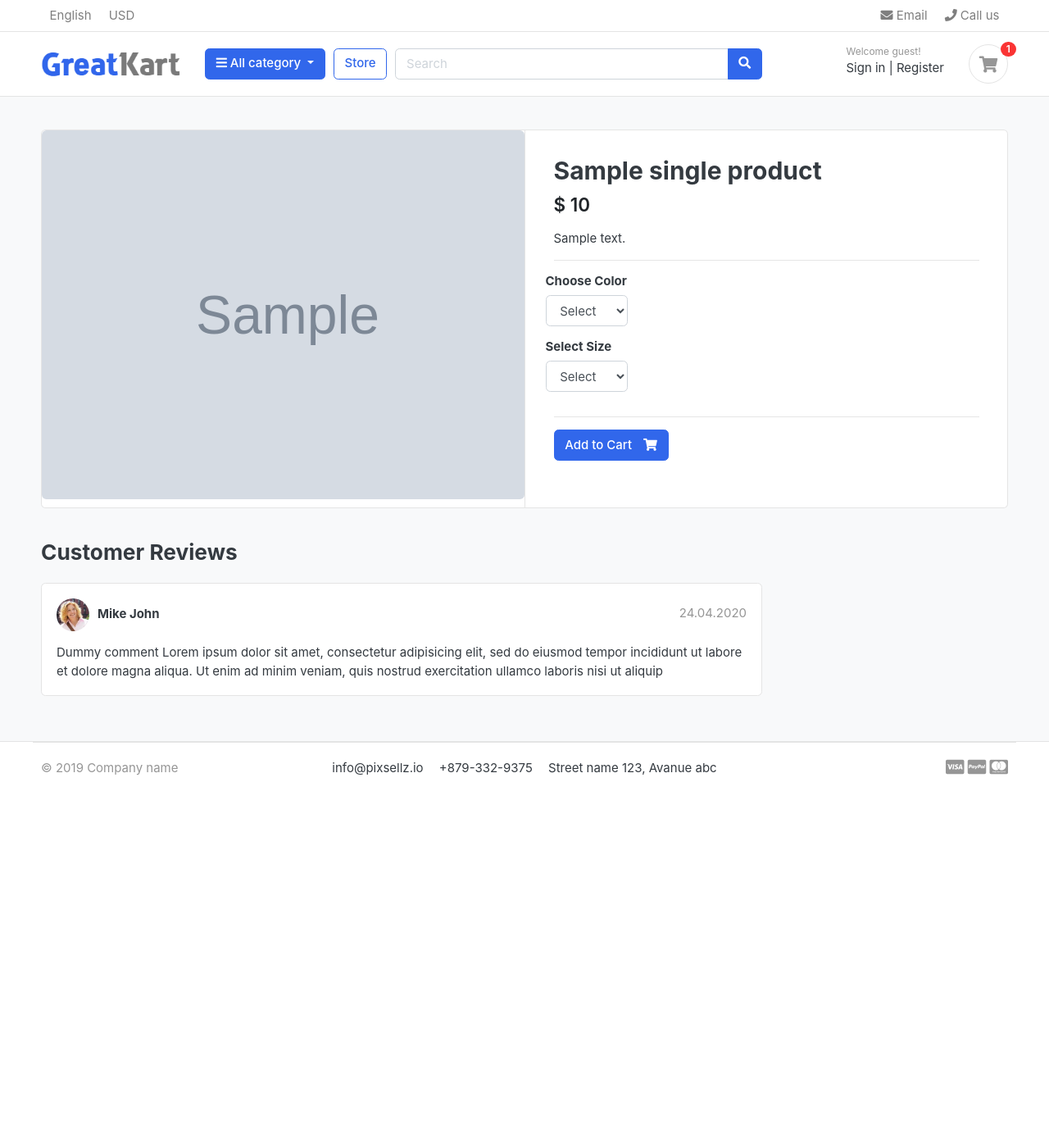
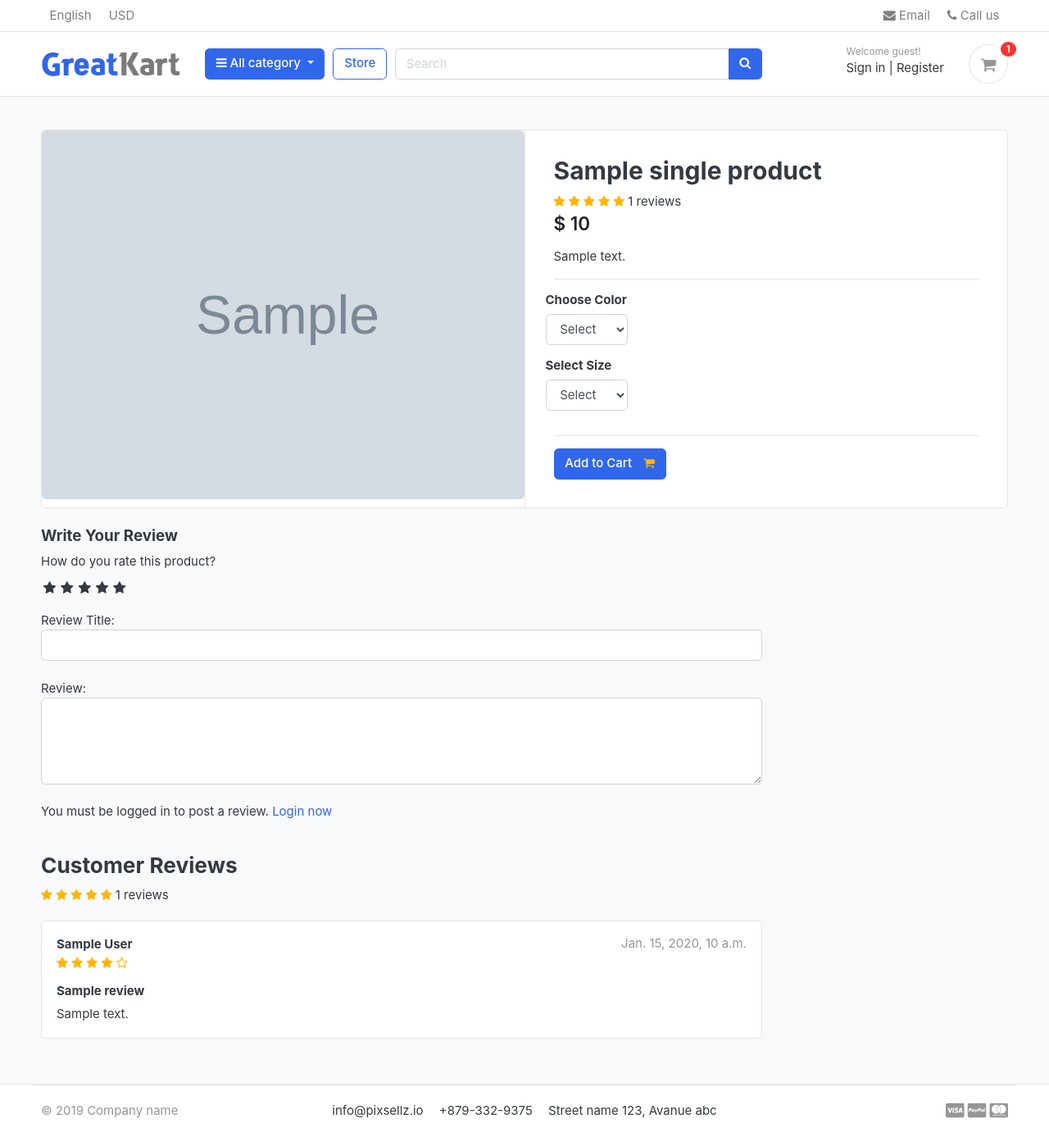
Before and after one commit to UttamKumarPatel/greatkart-django, a Django app: template templates/store/product_detail.html in a window 1280 px wide. Shown: the whole page at 82% size. Before the commit the page ends 946 px from the top, so only its background shows below. Run offline with Django 3.2, Linux system fonts and the light colour scheme; the template is opened without the code that fills it: most values are stand-ins (such as "Sample title", 1, 10 or a date in 2020); grey boxes marked "Sample" are stand-in pictures; some libraries are stand-ins or nearby versions; some web fonts are replaced.

Commit message:
Review and rating

```diff
--- a/accounts/models.py
+++ b/accounts/models.py
@@ -57,6 +57,8 @@
 
     objects = MyAccountManager()
 
+    def full_name(self):
+        return f'{self.first_name} {self.last_name}'
 
     def __str__(self):
         return self.email
--- a/greatkart/settings.py
+++ b/greatkart/settings.py
@@ -147,5 +147,5 @@
 EMAIL_HOST = 'smtp.gmail.com'
 EMAIL_PORT = 587
 EMAIL_HOST_USER = 'ukpatel029@gmail.com'
-EMAIL_HOST_PASSWORD = 'Uttam2242004'
+EMAIL_HOST_PASSWORD = 'Uttam1112000@#@'
 EMAIL_USE_TLS = True
--- /dev/null
+++ b/greatkart/static/css/custom.css
@@ -0,0 +1,46 @@
+/* Hide Radio button */
+.rate > input{
+    display: none;
+  }
+
+  .rate{
+    display: inline-block;;
+    border: 0;
+  }
+
+  .rate > label{
+    float: right;
+  }
+
+  /* Showing the stars */
+  .rate > label:before{
+    display: inline-block;
+    font-size: 1.1rem;
+    font-family: FontAwesome;
+    content: "\f005";
+    margin:0;
+    padding:0.3rem .2rem;
+    cursor: pointer;
+  }
+
+  /* Half star */
+.rate .half:before{
+    content: "\f089";
+    position: absolute;
+    padding-right: 0;
+  }
+
+  /* Click and hover */
+input:checked ~ label, label:hover ~ label{
+    color: #ffb503;
+  }
+
+  /* hover hightlight */
+input:checked + label:hover, input:checked ~ label:hover,input:checked ~ label:hover ~ label,
+label:hover ~ input:checked ~ label{
+  color: #cc9000;
+}
+
+.rating-star i{
+    color: #ffb503 !important;
+  }
--- a/store/admin.py
+++ b/store/admin.py
@@ -1,5 +1,5 @@
 from django.contrib import admin
-from .models import Product, Variation
+from .models import Product, Variation, ReviewRating
 
 # Register your models here.
 
@@ -14,3 +14,4 @@
 
 admin.site.register(Product, ProductAdmin)
 admin.site.register(Variation, VariationAdmin)
+admin.site.register(ReviewRating)
--- a/store/urls.py
+++ b/store/urls.py
@@ -6,4 +6,5 @@
     path('category/<slug:category_slug>/', views.store, name='products_by_category'),
     path('category/<slug:category_slug>/<slug:product_slug>/', views.product_detail, name='product_detail'),
     path('search/', views.search, name='search'),
+    path('submit_review/<int:product_id>/', views.submit_review, name='submit_review'),
 ]
--- a/templates/base.html
+++ b/templates/base.html
@@ -25,6 +25,9 @@
 <!-- custom style -->
 <link href="{% static 'css/ui.css' %}" rel="stylesheet" type="text/css"/>
 <link href="{% static 'css/responsive.css' %}" rel="stylesheet" media="only screen and (max-width: 1200px)" />
+
+<link href="{% static 'css/custom.css' %}" rel="stylesheet" type="text/css"/>
+<link rel="stylesheet" href="https://cdnjs.cloudflare.com/ajax/libs/font-awesome/4.7.0/css/font-awesome.min.css">
 
 <!-- custom javascript -->
 <script src="{% static 'js/script.js' %}" type="text/javascript"></script>
--- a/templates/store/product_detail.html
+++ b/templates/store/product_detail.html
@@ -23,6 +23,16 @@
       <article class="content-body">
 
       <h2 class="title">{{ single_product.product_name }}</h2>
+
+      <div class="rating-star">
+		<span>
+			<i class="fa fa-star{% if single_product.averageReview < 0.5 %}-o{% elif single_product.averageReview >= 0.5 and single_product.averageReview < 1 %}-half-o {% endif %}" aria-hidden="true"></i>
+			<i class="fa fa-star{% if single_product.averageReview < 1.5 %}-o{% elif single_product.averageReview >= 1.5 and single_product.averageReview < 2 %}-half-o {% endif %}" aria-hidden="true"></i>
+			<i class="fa fa-star{% if single_product.averageReview < 2.5 %}-o{% elif single_product.averageReview >= 2.5 and single_product.averageReview < 3 %}-half-o {% endif %}" aria-hidden="true"></i>
+			<i class="fa fa-star{% if single_product.averageReview < 3.5 %}-o{% elif single_product.averageReview >= 3.5 and single_product.averageReview < 4 %}-half-o {% endif %}" aria-hidden="true"></i>
+			<i class="fa fa-star{% if single_product.averageReview < 4.5 %}-o{% elif single_product.averageReview >= 4.5 and single_product.averageReview < 5 %}-half-o {% endif %}" aria-hidden="true"></i>
+	<span>{{single_product.countReview}} reviews</span>
+		</span>
 
       <div class="mb-3">
           <var class="price h4">$ {{single_product.price}}</var>
@@ -73,28 +83,89 @@
       <div class="row">
                   <div class="col-md-9">
 
-          <header class="section-heading">
-              <h3>Customer Reviews </h3>
 
-          </header>
+          <form action="{% url 'submit_review' single_product.id %}" method="POST">
+            {% csrf_token %}
+            <h5>Write Your Review</h5>
 
+            <div>
+                <!-- Rating stars -->
+                <label>How do you rate this product?</label>
+				<br>
+                <div class="rate">
+                    <input type="radio" name="rating" id="rating10" value="5" required /><label for="rating10" title="5"></label>
+                    <input type="radio" name="rating" id="rating9" value="4.5" required /><label for="rating9" title="4.5" class="half"></label>
+                    <input type="radio" name="rating" id="rating8" value="4" required /><label for="rating8" title="4"></label>
+                    <input type="radio" name="rating" id="rating7" value="3.5" required /><label for="rating7" title="3.5" class="half"></label>
+                    <input type="radio" name="rating" id="rating6" value="3" required /><label for="rating6" title="3"></label>
+                    <input type="radio" name="rating" id="rating5" value="2.5" required /><label for="rating5" title="2.5" class="half"></label>
+                    <input type="radio" name="rating" id="rating4" value="2" required /><label for="rating4" title="2"></label>
+                    <input type="radio" name="rating" id="rating3" value="1.5" required /><label for="rating3" title="1.5" class="half"></label>
+                    <input type="radio" name="rating" id="rating2" value="1" required /><label for="rating2" title="1"></label>
+                    <input type="radio" name="rating" id="rating1" value="0.5" required /><label for="rating1" title="0.5" class="half"></label>
+                </div>
+<br>
+
+                Review Title:
+                <input type="text" class="form-control" name="subject">
+                <br>
+                Review:
+                <textarea name="review" rows="4" class="form-control"></textarea>
+                <br>
+                {% if user.is_authenticated %}
+				    {% if orderproduct %}
+						<input type="submit" value="Submit Review" class="btn btn-primary">
+					{% else %}
+						<p>You must purchase this product to post a review.</p>
+					{% endif %}
+				{% else %}
+				<p>You must be logged in to post a review. <span><a href="{% url 'login' %}">Login now</a></span></p>
+				{% endif %}
+
+            </div>
+{% include 'includes/alerts.html' %}
+          </form>
+<br>
+<header class="section-heading">
+    <h3>Customer Reviews </h3>
+    <div class="rating-star">
+		<span>
+			<i class="fa fa-star{% if single_product.averageReview < 0.5 %}-o{% elif single_product.averageReview >= 0.5 and single_product.averageReview < 1 %}-half-o {% endif %}" aria-hidden="true"></i>
+			<i class="fa fa-star{% if single_product.averageReview < 1.5 %}-o{% elif single_product.averageReview >= 1.5 and single_product.averageReview < 2 %}-half-o {% endif %}" aria-hidden="true"></i>
+			<i class="fa fa-star{% if single_product.averageReview < 2.5 %}-o{% elif single_product.averageReview >= 2.5 and single_product.averageReview < 3 %}-half-o {% endif %}" aria-hidden="true"></i>
+			<i class="fa fa-star{% if single_product.averageReview < 3.5 %}-o{% elif single_product.averageReview >= 3.5 and single_product.averageReview < 4 %}-half-o {% endif %}" aria-hidden="true"></i>
+			<i class="fa fa-star{% if single_product.averageReview < 4.5 %}-o{% elif single_product.averageReview >= 4.5 and single_product.averageReview < 5 %}-half-o {% endif %}" aria-hidden="true"></i>
+	<span>{{single_product.countReview}} reviews</span>
+		</span>
+
+</header>
+
+{% for review in reviews %}
           <article class="box mb-3">
               <div class="icontext w-100">
-                  <img src="{% static './images/avatars/avatar1.jpg' %}" class="img-xs icon rounded-circle">
+
                   <div class="text">
-                      <span class="date text-muted float-md-right">24.04.2020 </span>
-                      <h6 class="mb-1">Mike John </h6>
-
+                      <span class="date text-muted float-md-right">{{review.updated_at}}</span>
+                      <h6 class="mb-1">{{review.user.full_name}}</h6>
+                      <div class="rating-star">
+                        <span>
+                            <i class="fa fa-star{% if review.rating == 0.5 %}-half-o{% elif review.rating < 1 %}-o {% endif %}" aria-hidden="true"></i>
+                            <i class="fa fa-star{% if review.rating == 1.5 %}-half-o{% elif review.rating < 2 %}-o {% endif %}" aria-hidden="true"></i>
+                            <i class="fa fa-star{% if review.rating == 2.5 %}-half-o{% elif review.rating < 3 %}-o {% endif %}" aria-hidden="true"></i>
+                            <i class="fa fa-star{% if review.rating == 3.5 %}-half-o{% elif review.rating < 4 %}-o {% endif %}" aria-hidden="true"></i>
+                            <i class="fa fa-star{% if review.rating == 4.5 %}-half-o{% elif review.rating < 5 %}-o {% endif %}" aria-hidden="true"></i>
+                        </span>
+                    </div>
                   </div>
               </div> <!-- icontext.// -->
               <div class="mt-3">
+                <h6>{{review.subject}}</h6>
                   <p>
-                      Dummy comment Lorem ipsum dolor sit amet, consectetur adipisicing elit, sed do eiusmod
-                      tempor incididunt ut labore et dolore magna aliqua. Ut enim ad minim veniam,
-                      quis nostrud exercitation ullamco laboris nisi ut aliquip
+                    {{review.review}}
                   </p>
               </div>
           </article>
+{% endfor %}
 
     </form>
 
```
Also changed, not shown: store/forms.py (added, +7 -0 lines), store/models.py (+31 -0 lines), store/views.py (+43 -2 lines), db.sqlite3, store/migrations/0003_reviewrating.py (added).
